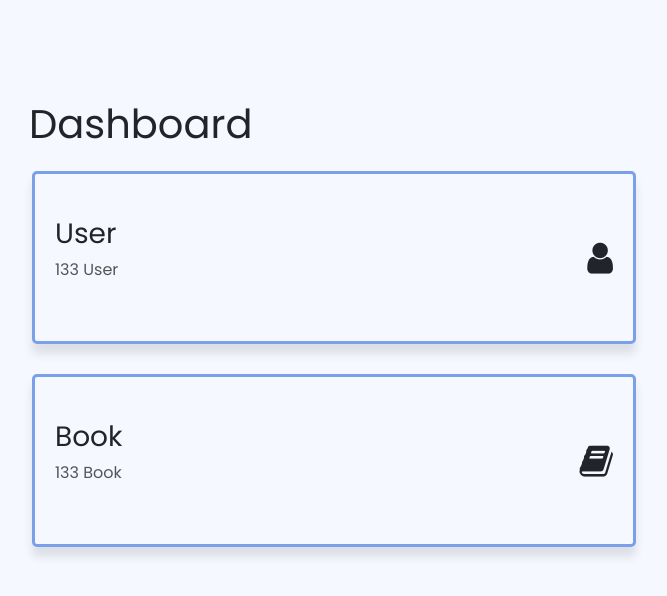
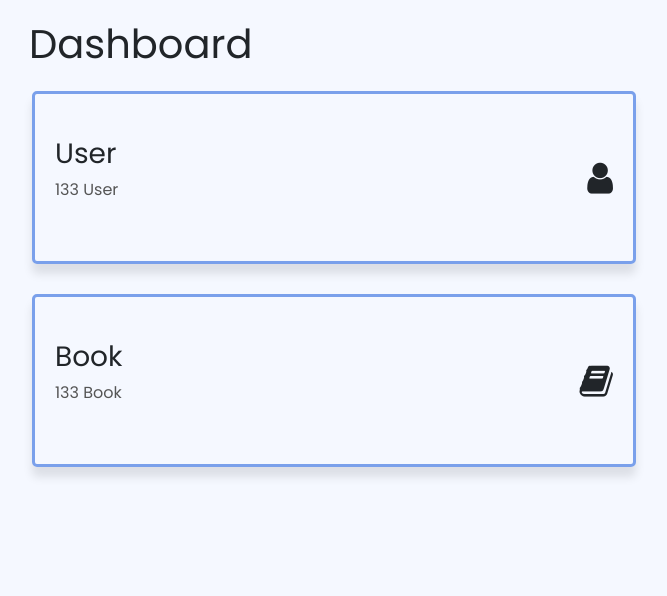
Before and after one commit to Unmates/Bookverse-kelompok3, a Flask app: page /admin in a window 1280 px wide. Shown: the part 71-667 px from the top of the page, without its empty margins (53-720 px from the left). Run offline with Flask 3, Linux system fonts and the light colour scheme.

Commit message:
fix margin top

```diff
--- a/static/style.css
+++ b/static/style.css
@@ -69,6 +69,10 @@ body {
     display: flex;
     justify-content: space-between;
     box-shadow: 0 10px 10px rgba(0, 0, 0, 0.1);
+}
+
+.dash {
+    margin-top: 20px;
 }
 
 .box i {
--- a/templates/admin.html
+++ b/templates/admin.html
@@ -41,7 +41,7 @@
         </div>
     </nav>
 
-    <div class="container m-top">
+    <div class="container dash">
         <!-- setelah navbar -->
         <div class="row">
             <h1>Dashboard</h1>
```
